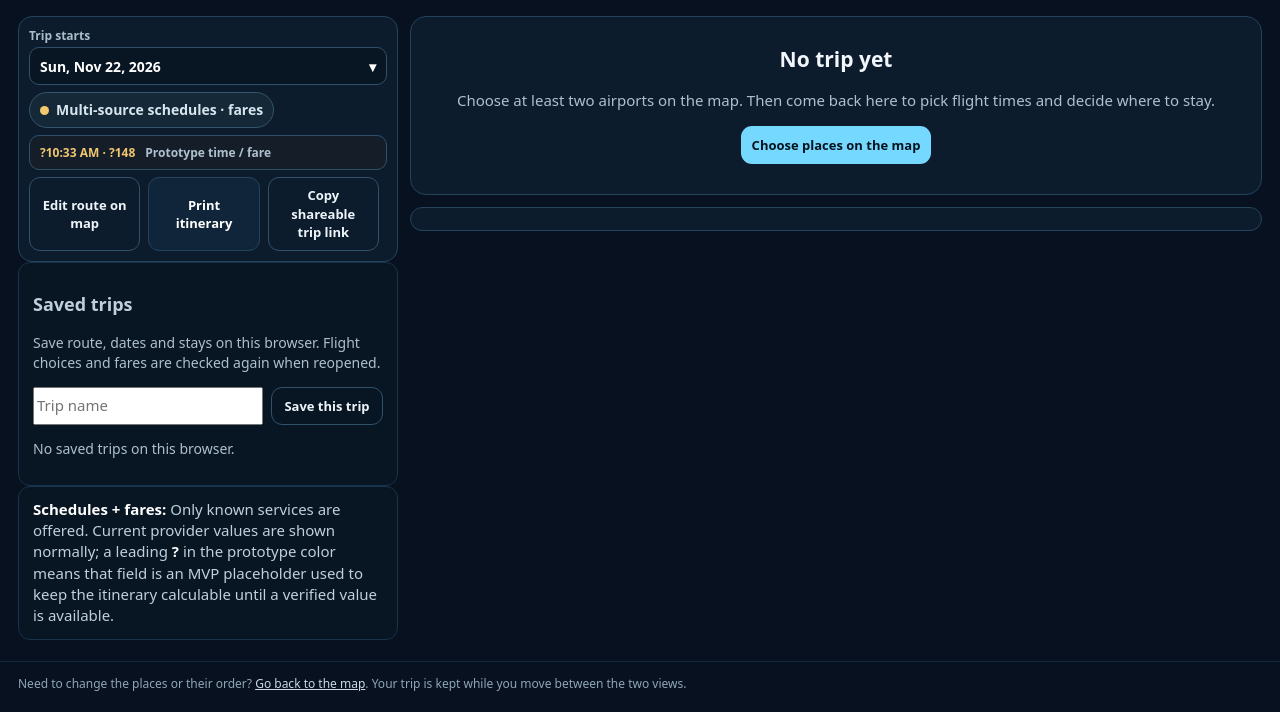
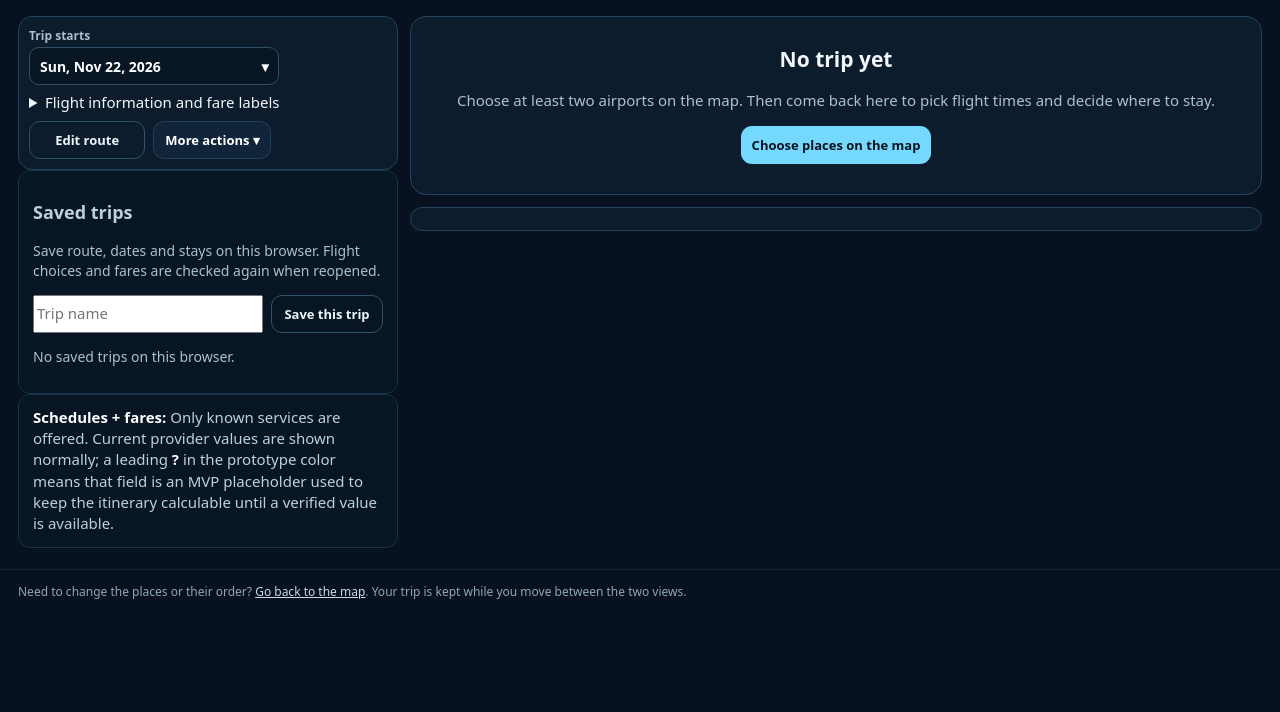
Before and after one commit to khwalser/nextownair-site, a plain HTML site: page itinerary.html in a window 1280 px wide. Shown: the part 205-917 px from the top of the page. After the commit the page ends 825 px from the top, so only its background shows below. Drawn offline with Linux system fonts and the light colour scheme.

Commit message:
Replace bulky toolbar badges and action buttons with compact disclosure menus

```diff
--- a/itinerary.html
+++ b/itinerary.html
@@ -60,12 +60,20 @@
             </div>
           </div>
         </div>
-        <div class="data-badge" title="NexTownAir combines verified route/service data with current provider data and clearly marked prototype values where the MVP still has a field-level gap"><span class="data-dot"></span>Multi-source schedules · fares</div>
-        <div class="prototype-legend" aria-label="Prototype data legend"><span class="prototype-value">?10:33 AM · ?148</span><span>Prototype time / fare</span></div>
-        <div class="btnrow">
-          <a id="editRoute" class="btn secondary" href="index.html">Edit route on map</a>
-          <button id="printTrip" class="btn tertiary" type="button">Print itinerary</button>
-          <button id="shareTrip" class="btn secondary" type="button">Copy shareable trip link</button>
+        <details class="data-guide">
+          <summary>Flight information and fare labels</summary>
+          <div class="data-badge" title="NexTownAir combines verified schedules and provider fares with clearly identified estimates"><span class="data-dot"></span>Schedule and booking data come from different sources.</div>
+          <div class="prototype-legend" aria-label="Prototype data legend"><span class="prototype-value">?10:33 AM · ?148</span><span>Values marked ? are planning estimates, not confirmed fares.</span></div>
+        </details>
+        <div class="btnrow trip-toolbar-actions">
+          <a id="editRoute" class="btn secondary" href="index.html">Edit route</a>
+          <details class="trip-actions">
+            <summary class="btn tertiary">More actions ▾</summary>
+            <div class="trip-actions-menu">
+              <button id="printTrip" class="btn tertiary" type="button">Print itinerary</button>
+              <button id="shareTrip" class="btn secondary" type="button">Copy shareable trip link</button>
+            </div>
+          </details>
           <span id="shareTripStatus" class="small" role="status" aria-live="polite"></span>
         </div>
       </section>
```
